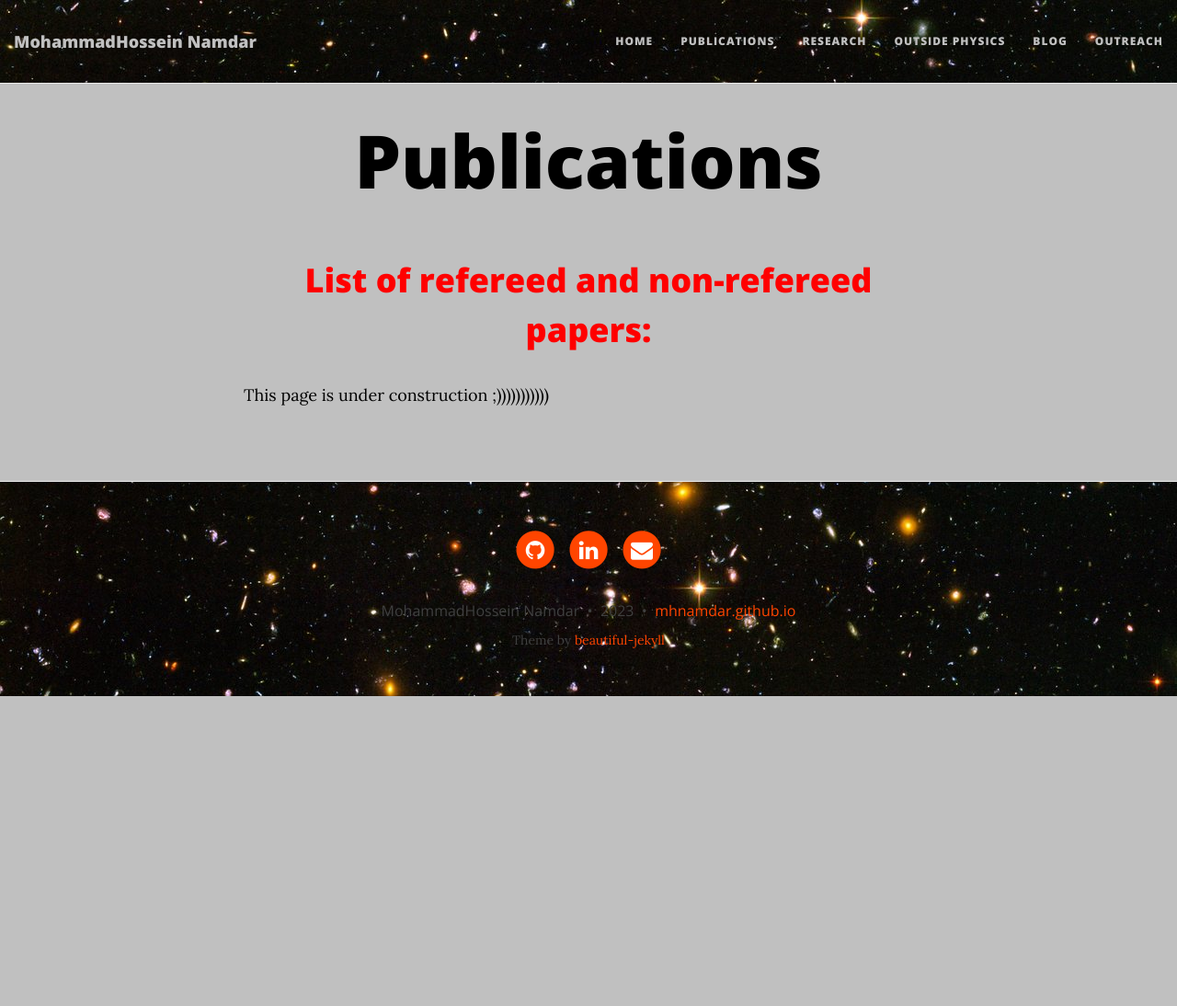
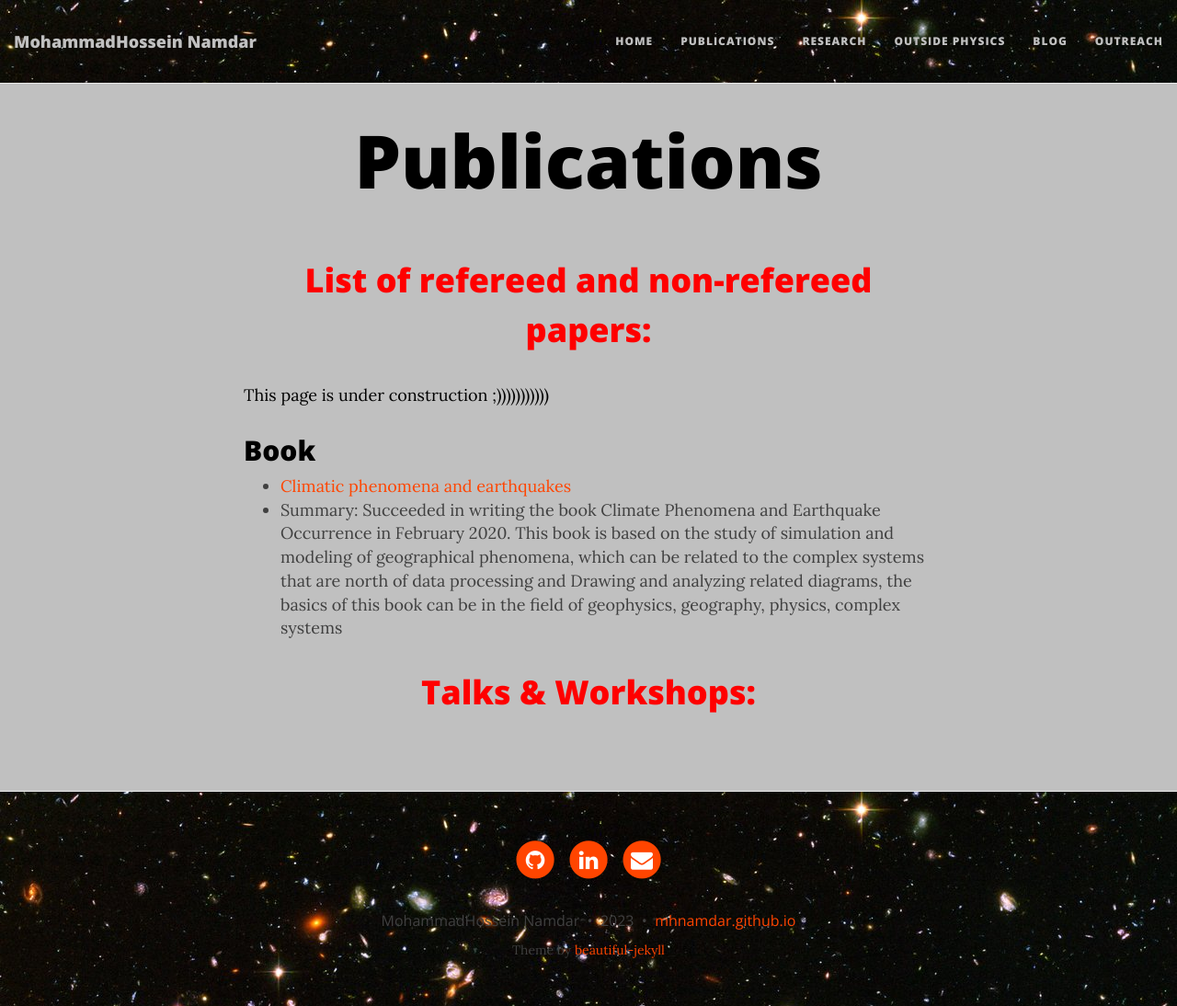
Before and after one commit to mhnamdar/mhnamdar.github.io, a Jekyll site: the page built from Publications.md, in a window 1280 px wide and 1094 px high. Shown: the whole window at 92% size. Built offline with Jekyll 4.4.1, drawn with Linux system fonts in a browser that asks for light colours; nearby versions of some CDN libraries.

Commit message:
Update Publications.md

```diff
--- a/Publications.md
+++ b/Publications.md
@@ -20,3 +20,12 @@ tags: [mhnamdar,cosmology,astrophysics,machinelearning]
 <h1 align="center"> <p style="color:red;"> List of refereed and non-refereed papers: </p> </h1>
 
    This page is under construction ;)))))))))))
+
+## Book
+- [Climatic phenomena and earthquakes](https://www.gisoom.com/book/11656525/%DA%A9%D8%AA%D8%A7%D8%A8-%D9%BE%D8%AF%DB%8C%D8%AF%D9%87-%D9%87%D8%A7%DB%8C-%D8%A7%D9%82%D9%84%DB%8C%D9%85%DB%8C-%D9%88-%D9%88%D9%82%D9%88%D8%B9-%D8%B2%D9%84%D8%B2%D9%84%D9%87/)
+<br>
+- Summary:  Succeeded in writing the book Climate Phenomena and Earthquake Occurrence in February 2020. This book is based on the study of simulation and modeling of geographical phenomena, which can be related to the complex systems that are north of data processing and Drawing and analyzing related diagrams, the basics of this book can be in the field of geophysics, geography, physics, complex systems
+
+
+
+<h1 align="center"> <p style="color:red;"> Talks & Workshops: </p> </h1>
```
